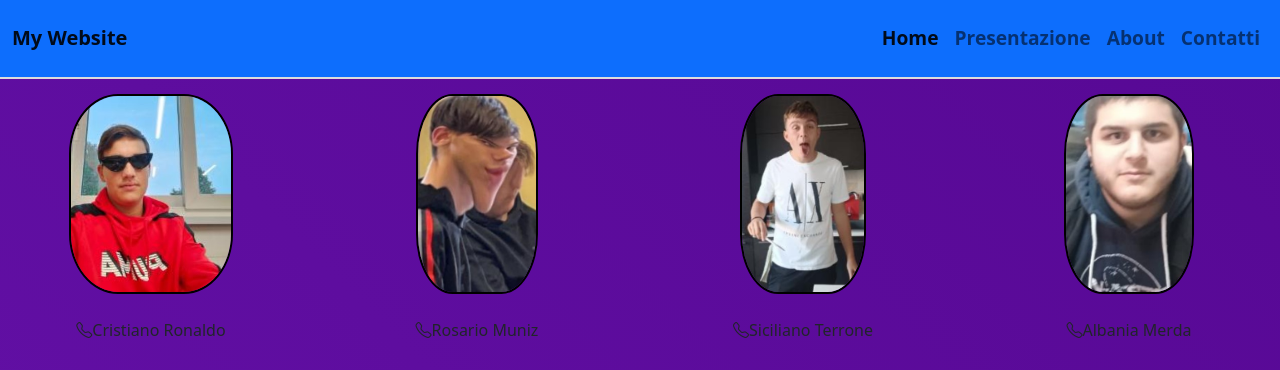
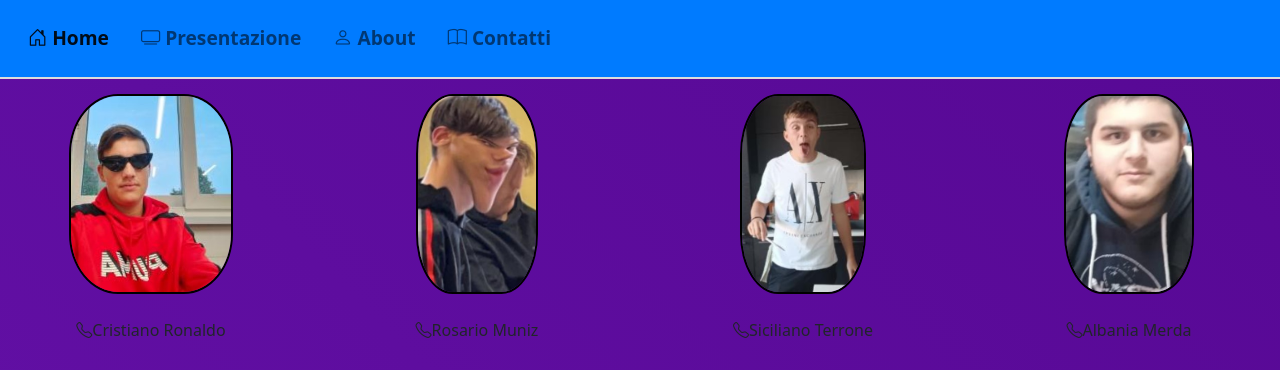
Before and after one commit to ymir104/Gruppo-Pazzo, a plain HTML site: page contatti.html in a window 1280 px wide. Shown: the top 370 px of the page. Drawn offline with nearby package versions, Linux system fonts and the light colour scheme.

Commit message:
Update contatti.html

```diff
--- a/contatti.html
+++ b/contatti.html
@@ -11,30 +11,32 @@
   <script src="./contatti.js"></script>
 </head>
 <body>
-	<nav class="navbar navbar-expand-lg navbar-light bg-primary">
-  <div class="container-fluid">
-    <a class="navbar-brand" href="#">My Website</a>
-    <button class="navbar-toggler" type="button" data-bs-toggle="collapse" data-bs-target="#navbarNav" aria-controls="navbarNav" aria-expanded="false" aria-label="Toggle navigation">
-      <span class="navbar-toggler-icon"></span>
-    </button>
-    <div class="collapse navbar-collapse" id="navbarNav">
-      <ul class="navbar-nav ms-auto">
-        <li class="nav-item">
-          <a class="nav-link active" aria-current="page" href="./index.html">Home</a>
-        </li>
-        <li class="nav-item">
-          <a class="nav-link" href="./presentazione.html">Presentazione</a>
-        </li>
-        <li class="nav-item">
-          <a class="nav-link" href="./about.html">About</a>
-        </li>
-        <li class="nav-item">
-          <a class="nav-link" href="./contatti.html">Contatti</a>
-        </li>
-      </ul>
+	<nav class="navbar navbar-expand-lg navbar-light" style="background-color: #007bff;">
+    <div class="container-fluid">
+        <!-- Bottone hamburger per schermi piccoli -->
+        <button class="navbar-toggler" type="button" data-bs-toggle="collapse" data-bs-target="#navbarNavAltMarkup" aria-controls="navbarNavAltMarkup" aria-expanded="false" aria-label="Toggle navigation">
+            <span class="navbar-toggler-icon"></span>
+        </button>
+        <!-- Contenuto della navbar -->
+        <div class="collapse navbar-collapse" id="navbarNavAltMarkup">
+            <div class="navbar-nav">
+                <a class="nav-link active mx-2" aria-current="page" href="./index.html">
+                    <i class="bi bi-house-door"></i> Home
+                </a>
+                <a class="nav-link mx-2" href="./presentazione.html">
+                    <i class="bi bi-tv"></i> Presentazione
+                </a>
+                <a class="nav-link mx-2" href="./about.html">
+                    <i class="bi bi-person"></i> About
+                </a>
+                <a class="nav-link mx-2" href="./contatti.html">
+                    <i class="bi bi-book"></i> Contatti
+                </a>
+            </div>
+        </div>
     </div>
-  </div>
 </nav>
+
 
 
 	 <div id="container-2">
```
